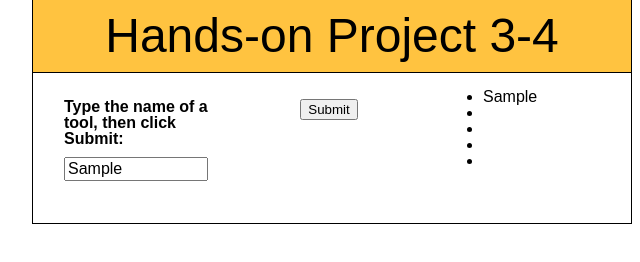
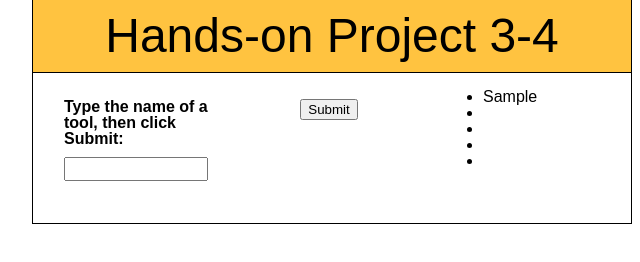
Before and after one commit to SeiThais/SeiThais.github.io, a plain HTML site: page samuelcombs_project3-4/index.htm in a window 1280 px wide. Both pictures are taken after typing "Sample" into the empty fields and a click on the button "Submit". Shown: the full height of the page, 308-948 px from the left. Drawn offline with Linux system fonts and the light colour scheme.

Commit message:
Add files via upload

```diff
--- a/samuelcombs_project3-4/index.htm
+++ b/samuelcombs_project3-4/index.htm
@@ -55,7 +55,7 @@
        if (i <= 5){
          listItem = document.getElementById("item" + i);
          listItem.innerHTML = document.getElementById("toolBox").value;
-         document.getElementById("toolBox").innerHTML = "";
+         document.getElementById("toolBox").value = "";
          if (i === 5){
            document.getElementById("resultsExpl").innerHTML = "Thanks for your suggestions."
          }
```
